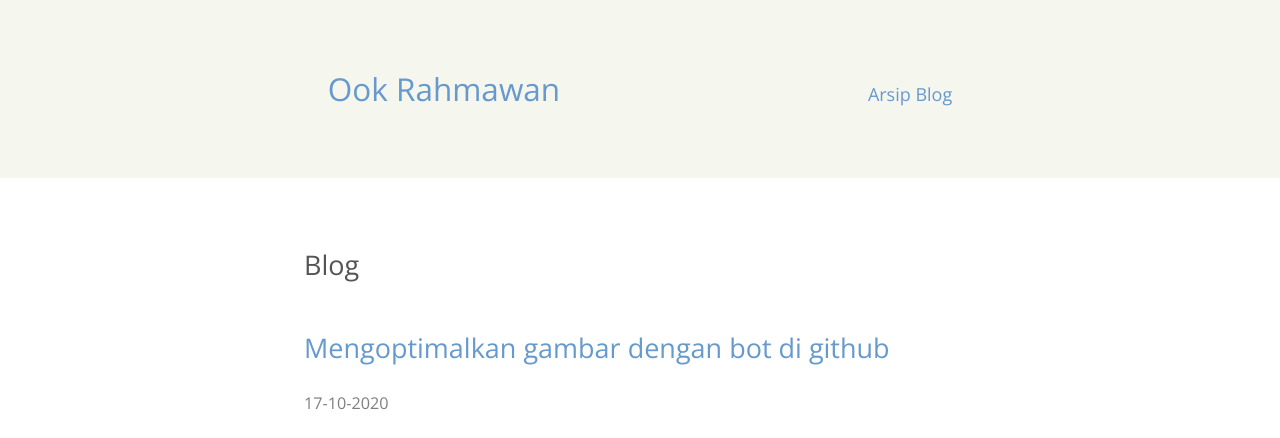
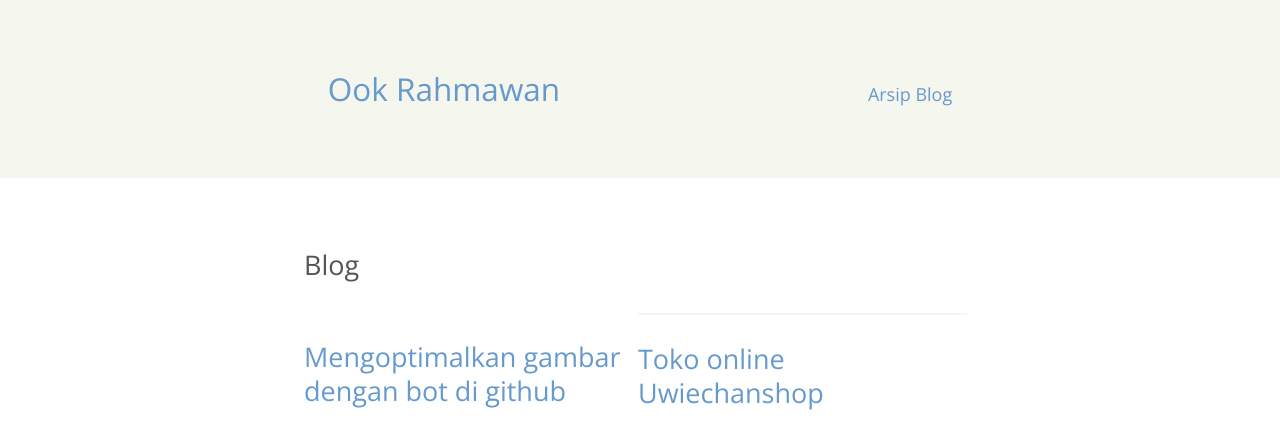
Before and after one commit to krhmwn/krhmwn, a Jekyll site: the page built from index.html, in a window 1280 px wide. Shown: the top 438 px of the page. Built offline with Jekyll 4.4.1, drawn with Linux system fonts in a browser that asks for light colours.

Commit message:
update v.1.0.27

```diff
--- a/index.html
+++ b/index.html
@@ -5,12 +5,7 @@ title: Ook Rahmawan
 
 <article class="post">
 <h2>Blog</h2>
-<ul>{% for post in site.posts limit:1 %}
-<li>
-<h2><a href="{{ post.url }}">{{ post.title }}</a></h2>
-<time datetime="{{ post.date | date: "%d-%m-%Y" }}">{{ post.date | date: "%d-%m-%Y" }}</time>
-{{post.excerpt}}
-</li>{% endfor %}{% for post in site.posts offset:1 limit:100 %}
+<ul>{% for post in site.posts %}
 <li class="card">
 <h2><a href="{{ post.url }}">{{ post.title }}</a></h2>
 <time datetime="{{ post.date | date: "%d-%m-%Y" }}">{{ post.date | date: "%d-%m-%Y" }}</time>
```
